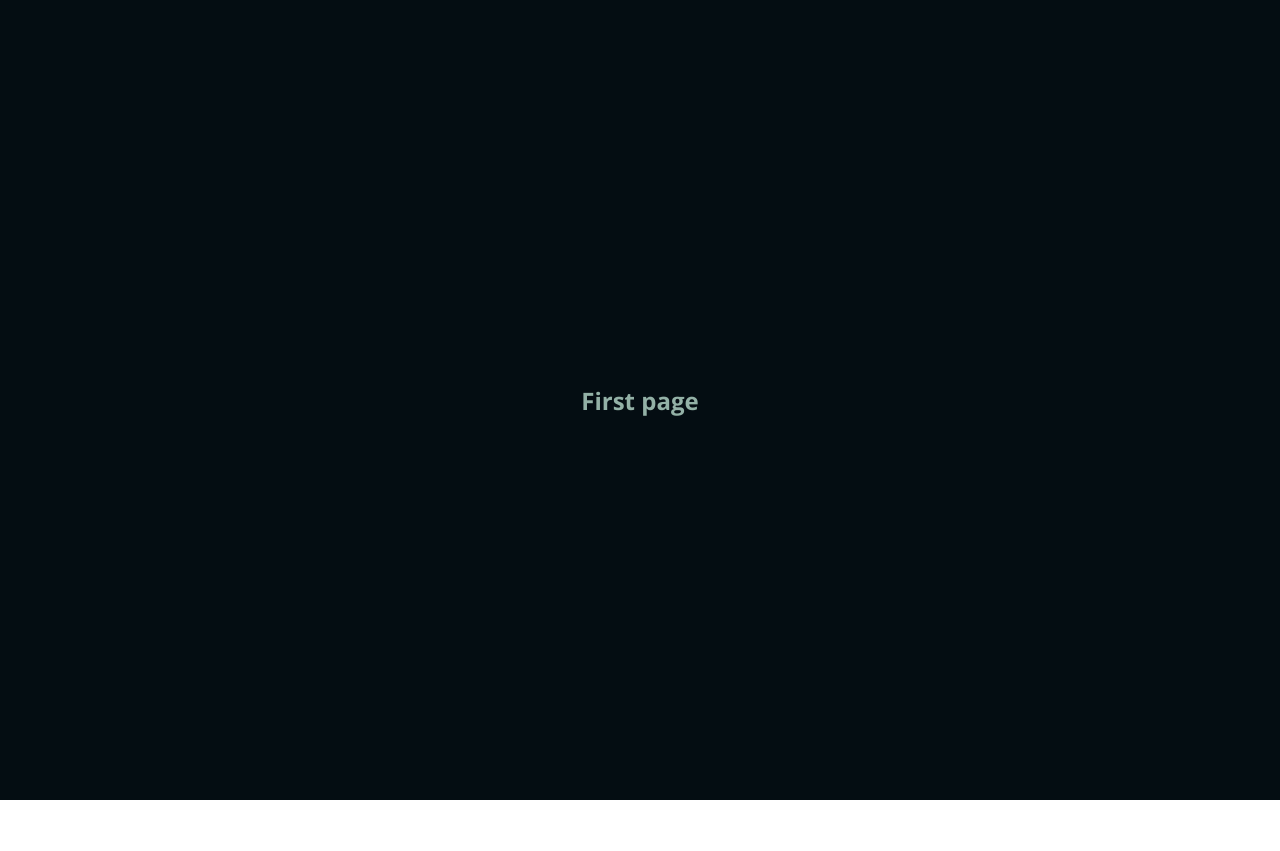
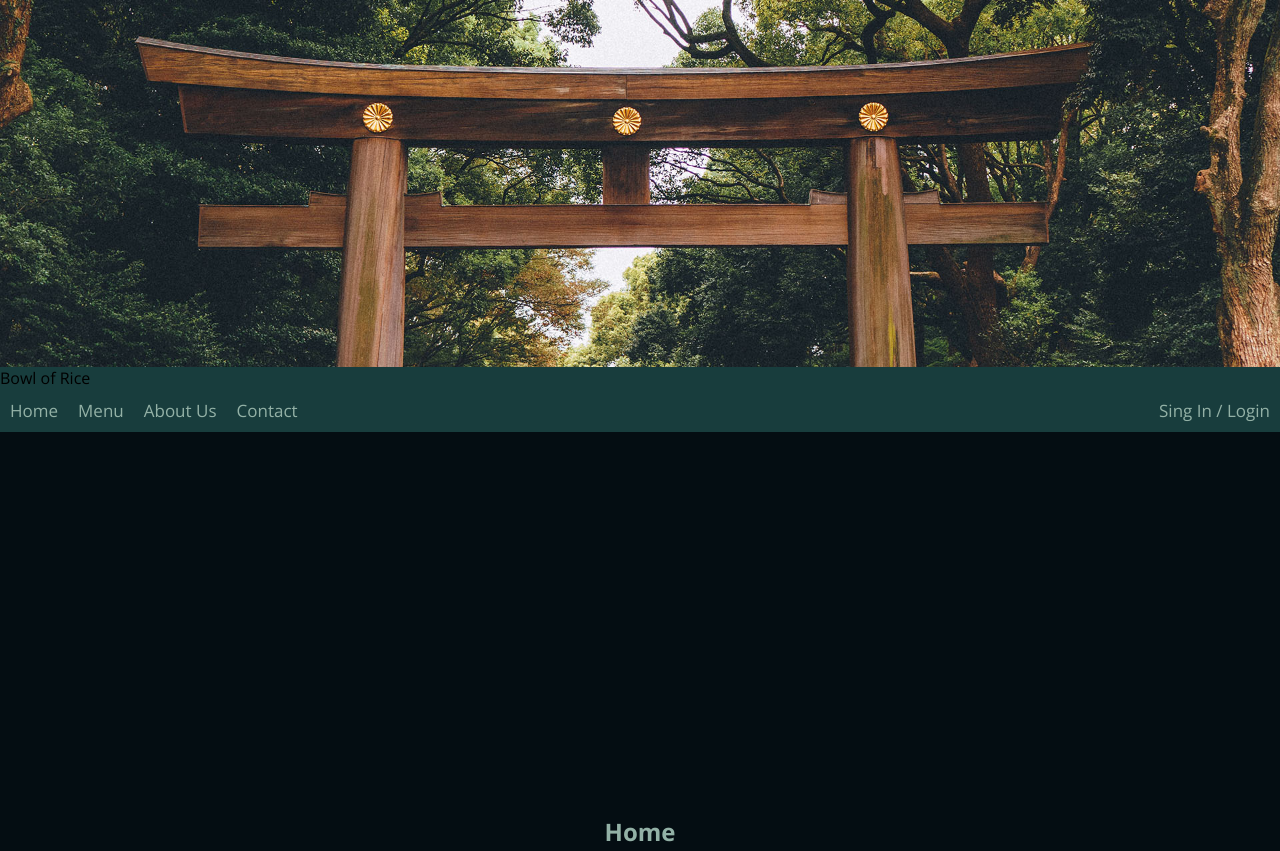
Before and after one commit to kovacslorant/ABowlOfRice, a plain HTML site: page bowl_of_rice/index.html in a window 1280 px wide. Shown: the top 851 px of the page. Before the commit the page ends 800 px from the top, so only its background shows below. Drawn offline with nearby package versions, Linux system fonts and the light colour scheme.

Commit message:
header image, and nav bar

```diff
--- a/bowl_of_rice/index.html
+++ b/bowl_of_rice/index.html
@@ -12,17 +12,40 @@
 	<link href="https://fonts.googleapis.com/css2?family=Open+Sans:ital,wght@0,400;0,700;1,300&display=swap" rel="stylesheet">
 </head>
 <body>
+<header>
+	<div class="header-image">
+		<img src="images/header-full-hd.jpg" alt="Torii gate">
+
+	<nav>
+		<div class="logo">
+			<p>Bowl of Rice</p>
+		</div>
+		<div class="nav-link">
+			<a href="#home">Home</a>
+			<a href="#menu">Menu</a>
+			<a href="#about-us">About Us</a>
+			<a href="#contact">Contact</a>
+		</div>
+		<div class="register">
+			<a href="#">Sing In / Login </a>
+		</div>
+	</nav>
+	</div>
+
+</header>
 
 <div class="container">
-	<section class="one">
-		<h1>First page</h1>
+	<section class="first-page" id="home">
+		<h1>Home</h1>
 	</section>
-
-	<section class="two">
-		<h1>Second page</h1>
+	<section class="second-page" id="menu">
+		<h1>Menu</h1>
 	</section>
-	<section class="three">
-		<h1>Third page</h1>
+	<section class="third-page" id="about-us">
+		<h1>About Us</h1>
+	</section>
+	<section class="forth-page" id="contact">
+		<h1>Contact</h1>
 	</section>
 </div>
 
--- a/bowl_of_rice/style.css
+++ b/bowl_of_rice/style.css
@@ -9,9 +9,48 @@ html {
     scroll-behavior: smooth;
 }
 
+header {
+    min-height: 80px;
+    display: flex;
+    top: 0;
+    justify-content: center;
+    align-items: center;
+}
+
+nav{
+    overflow: hidden;
+    background-color: #183D3D;
+}
+nav a{
+    color: #93B1A6;
+    float: left;
+    height: 100%;
+    text-align: center;
+    padding: 10px 10px;
+    text-decoration: none;
+    font-size: 17px;
+}
+.header-image {
+    width: 100%;
+    margin: 0;
+    padding: 0;
+}
+
+.header-image img {
+    width: 100%;
+    display: block;
+
+}
+.nav-link{
+    display: block;
+}
+.register{
+    float: right;
+}
+
 .container {
-    scroll-snap-type: y mandatory;
-    overflow-y: scroll;
+    scroll-snap-type: y proximity;
+    /*overflow-y: scroll;*/
     height: 100vh;
     scroll-behavior: smooth;
 }
@@ -28,14 +67,19 @@ section h1 {
     color: #93B1A6;
 }
 
-.one {
+.first-page {
     background-color: #040D12;
+
 }
 
-.two {
+
+.second-page {
     background-color: #183D3D;
 }
 
-.three {
+.third-page {
     background-color: #5C8374;
 }
+.forth-page {
+    background-color: #181c1f;
+}
```
Also changed, not shown: bowl_of_rice/images/header-full-hd.jpg (added).
